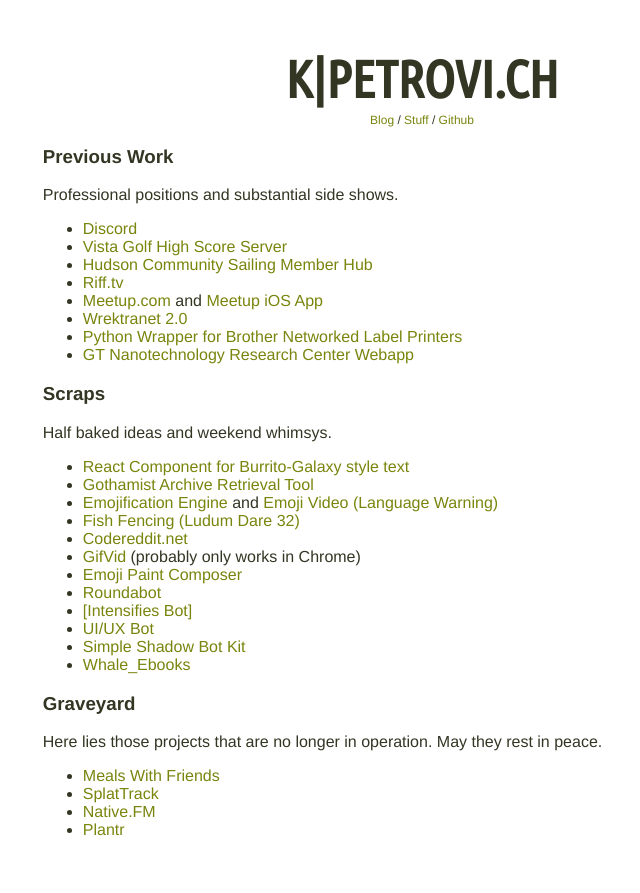
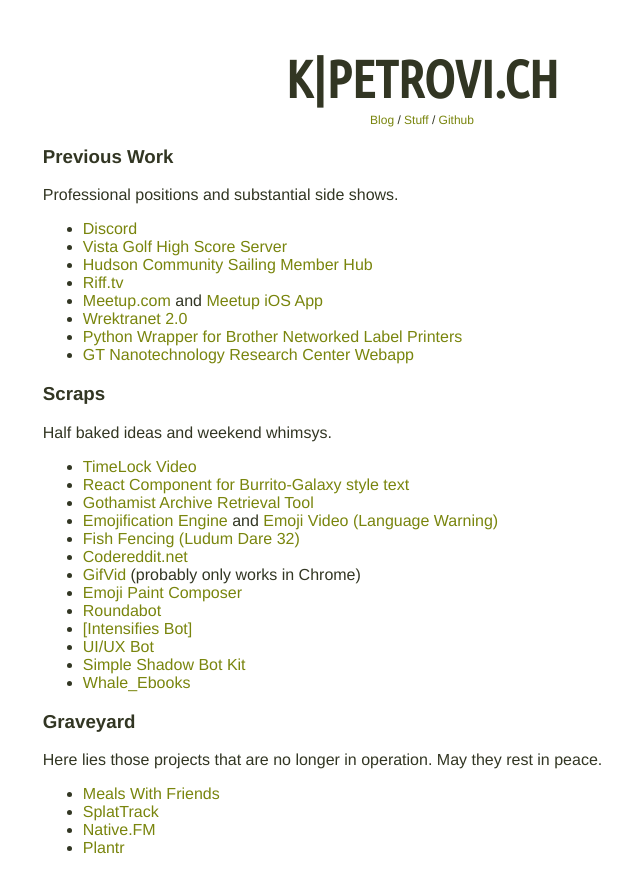
Before and after one commit to fozzle/fozzle.github.io, a Jekyll site: the page built from stuff.html, in a window 1280 px wide. Shown: the top 893 px of the page, without its empty margins (218-858 px from the left). Built offline with Jekyll 4.4.1, drawn with Linux system fonts in a browser that asks for light colours.

Commit message:
Update stuff.html

```diff
--- a/stuff.html
+++ b/stuff.html
@@ -18,6 +18,7 @@ title: Kyle Petrovich - Stuff
 <h3>Scraps</h3>
   <p>Half baked ideas and weekend whimsys.</p>
   <ul>
+    <li><a href="https://timelock.video">TimeLock Video</a></li>
     <li><a href="https://kpetrovi.ch/react-burrito-type-example/">React Component for Burrito-Galaxy style text</a></li>
     <li><a href="https://kpetrovi.ch/e-clips/">Gothamist Archive Retrieval Tool</a></li>
     <li><a href="https://kpetrovi.ch/emojification-engine/">Emojification Engine</a> and <a href="https://vimeo.com/91852321">Emoji Video (Language Warning)</a></li>
```
